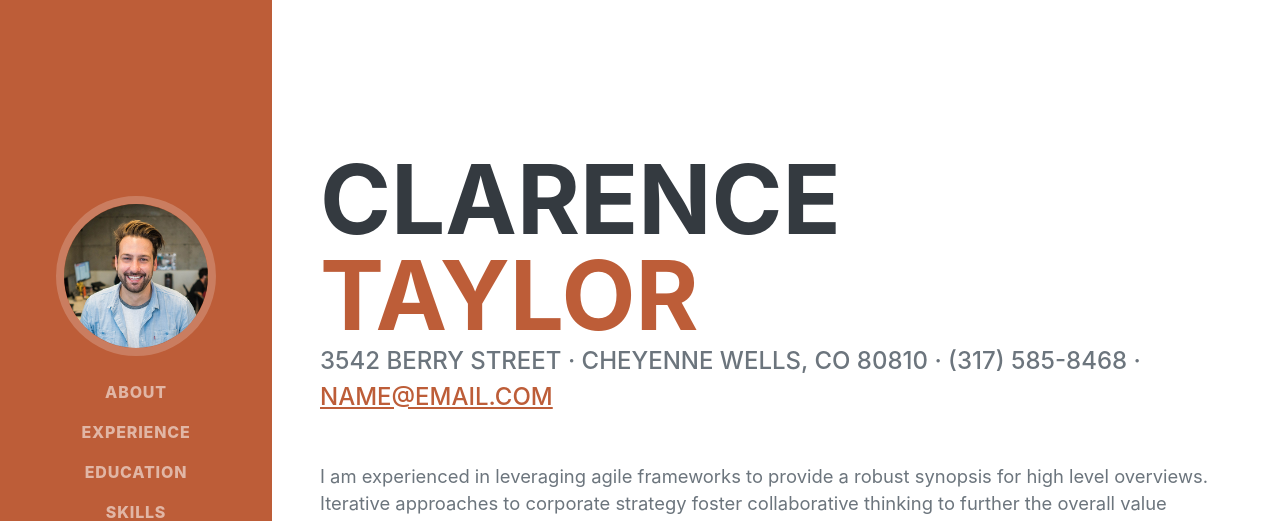
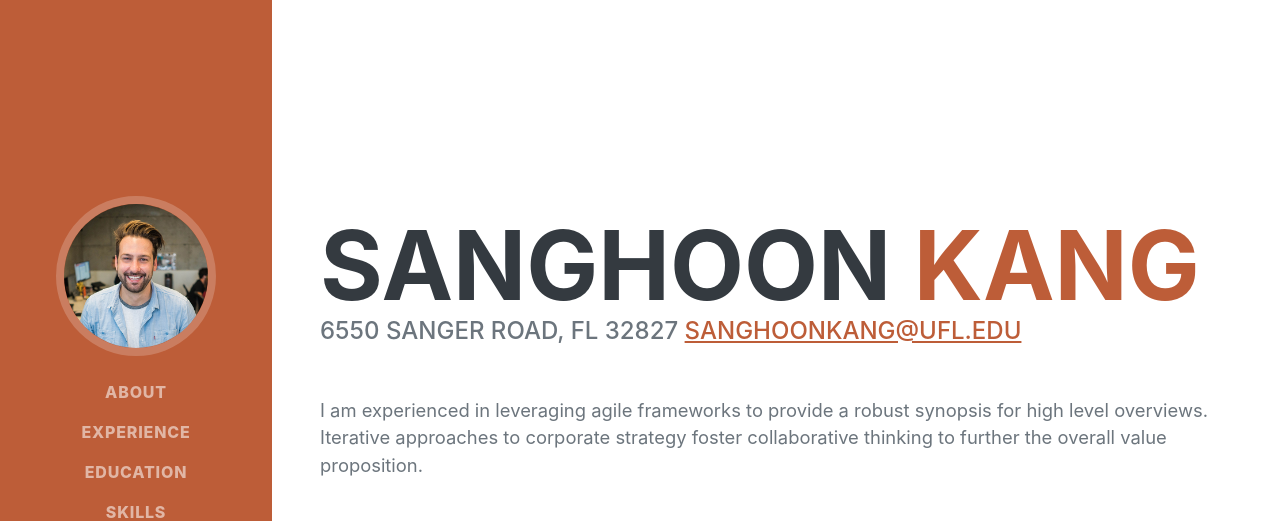
Before and after one commit to SanghoonKang503/Portfolio, a website: page dist/index.html in a window 1280 px wide. Shown: the top 521 px of the page. Drawn offline with nearby package versions, Linux system fonts and the light colour scheme; a web font is replaced by a local one.

Commit message:
FIX: update index

```diff
--- a/dist/index.html
+++ b/dist/index.html
@@ -40,12 +40,12 @@
             <section class="resume-section" id="about">
                 <div class="resume-section-content">
                     <h1 class="mb-0">
-                        Clarence
-                        <span class="text-primary">Taylor</span>
+                        Sanghoon
+                        <span class="text-primary">Kang</span>
                     </h1>
                     <div class="subheading mb-5">
-                        3542 Berry Street · Cheyenne Wells, CO 80810 · (317) 585-8468 ·
-                        <a href="mailto:name@email.com">name@email.com</a>
+                        6550 Sanger Road, FL 32827
+                        <a href="mailto:name@email.com">sanghoonkang@ufl.edu</a>
                     </div>
                     <p class="lead mb-5">I am experienced in leveraging agile frameworks to provide a robust synopsis for high level overviews. Iterative approaches to corporate strategy foster collaborative thinking to further the overall value proposition.</p>
                     <div class="social-icons">
```
